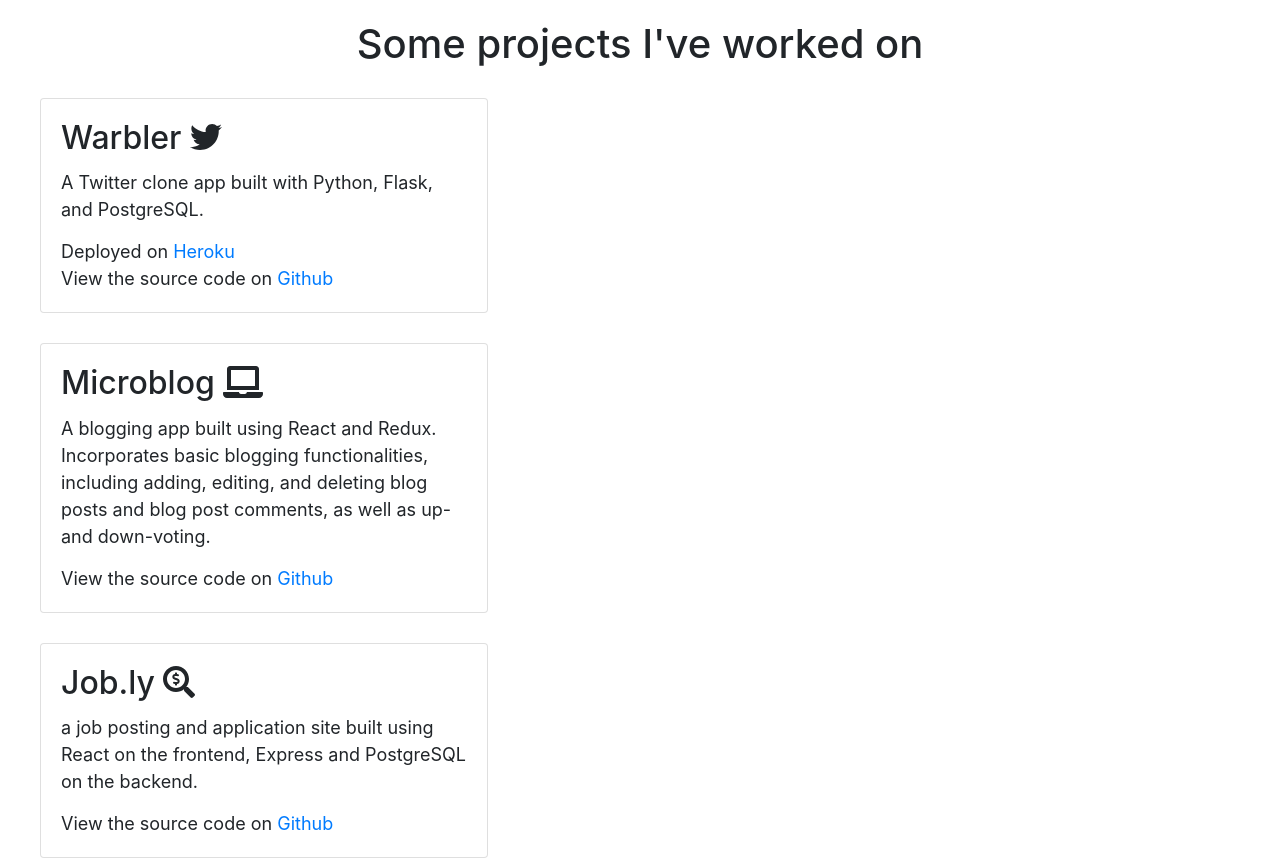
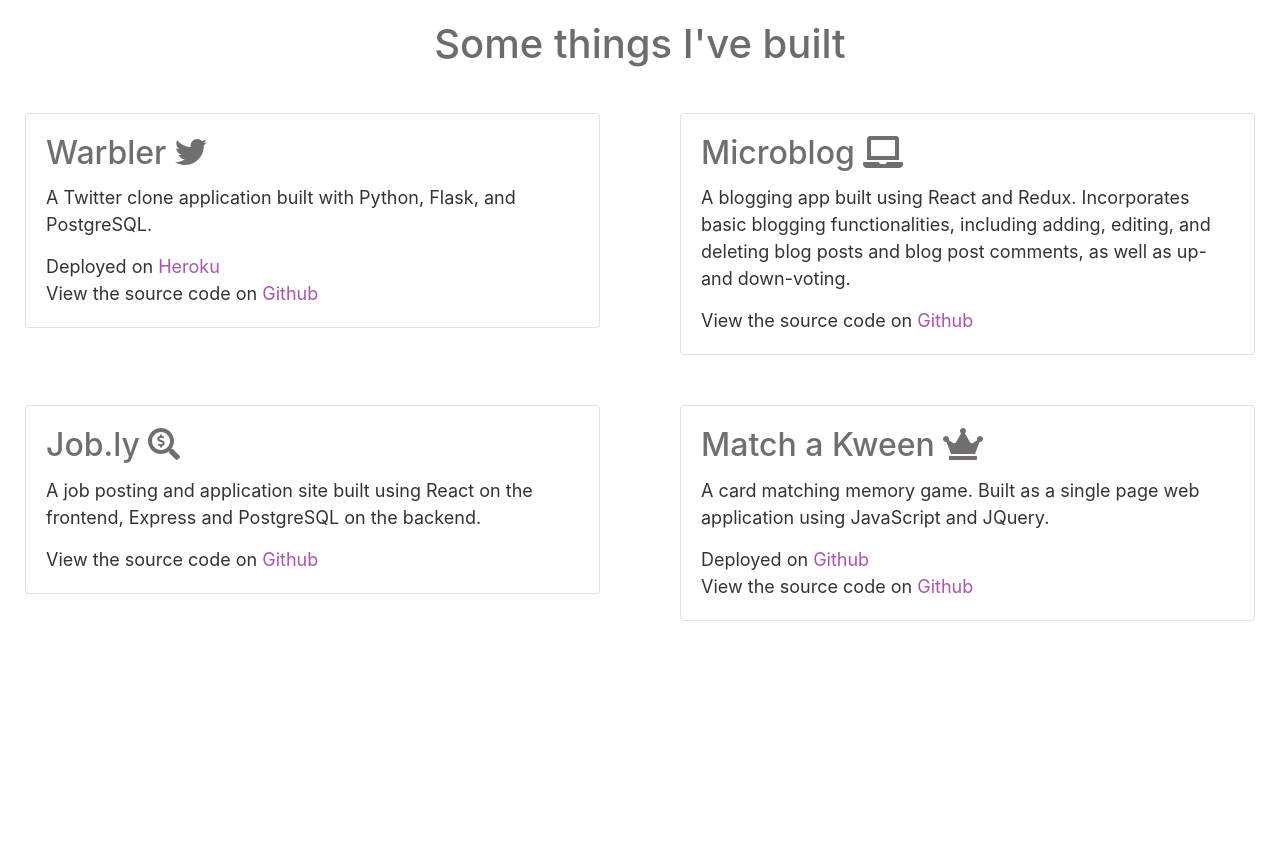
Before and after one commit to hatz7505/personal-website, a React (Create React App) app: page /projects in a window 1280 px wide. Shown: the top 859 px of the page. After the commit the page ends 800 px from the top, so only its background shows below. Built offline with nearby package versions, Linux system fonts and the light colour scheme.

Commit message:
added and styled projects

```diff
--- a/src/Projects.css
+++ b/src/Projects.css
@@ -1,12 +1,33 @@
+.projects-container {
+  position: absolute;
+  top: 0;
+  bottom: 0;
+  right: 0;
+  left: 0;
+  overflow: hidden;
+}
+
+.projects-text-container {
+  position: absolute;
+  top: 0;
+}
+
 .projects-header {
   text-align: center;
   margin: 20px;
+  color: #211b21;
+  opacity: 0.65;
+}
+
+.project-title {
+  color: #211b21;
+  opacity: 0.7;
 }
 
 .project {
-  width: 35%;
-  margin-left: 40px;
-  margin-top: 30px;
+  margin: 25px;
+  color: #211b21;
+  opacity: 0.9;
 }
 
 .project-text {
@@ -24,3 +45,12 @@
 .jobly-github-link {
   margin-top: 15px;
 }
+
+.project-link {
+  color: #a244a2;
+}
+
+.project-link:hover {
+  text-decoration: none;
+  color: #6d2a6d;
+}
--- a/src/Projects.js
+++ b/src/Projects.js
@@ -1,52 +1,79 @@
 import React from "react";
+import SVG from "./SVG";
 import "./Projects.css";
-import { Card, CardBody, CardTitle, CardText } from "reactstrap";
+import { Card, CardBody, CardTitle, CardText, Row, Col } from "reactstrap";
 import { FontAwesomeIcon } from "@fortawesome/react-fontawesome";
-import { faLaptop, faSearchDollar, faCrown } from "@fortawesome/free-solid-svg-icons";
+import {
+  faLaptop,
+  faSearchDollar,
+  faCrown,
+} from "@fortawesome/free-solid-svg-icons";
 import { faTwitter } from "@fortawesome/free-brands-svg-icons";
 
 function Projects() {
   return (
-    <div>
-      <h1 className="projects-header">Some projects I've worked on</h1>
+    <div className="projects-container">
+      {/* <SVG
+        numOfCircles={500}
+        distanceBetween={17}
+        charge={60}
+        withForce={false}
+      /> */}
+      <div className="projects-text-container">
+        <h1 className="projects-header">Some things I've built</h1>
+        <Row>
+          <Col xs="6">
             <Card className="project" style={{ backgroundColor: "white" }}>
               <CardBody>
                 <CardTitle>
-            <h2>
+                  <h2 className="project-title">
                     Warbler <FontAwesomeIcon icon={faTwitter} />
                   </h2>
                 </CardTitle>
                 <CardText className="project-text">
-            A Twitter clone app built with Python, Flask, and PostgreSQL.
+                  A Twitter clone application built with Python, Flask, and
+                  PostgreSQL.
                   <div className="warbly-heroku-link">
                     Deployed on{" "}
-              <a href="https://warbler-star.herokuapp.com/" target="_blank">
+                    <a
+                      className="project-link"
+                      href="https://warbler-star.herokuapp.com/"
+                      target="_blank"
+                    >
                       Heroku
                     </a>
                   </div>
                   <div>
                     View the source code on{" "}
-              <a href="https://github.com/hatz7505/warbler" target="_blank">
+                    <a
+                      className="project-link"
+                      href="https://github.com/hatz7505/warbler"
+                      target="_blank"
+                    >
                       Github
                     </a>
                   </div>
                 </CardText>
               </CardBody>
             </Card>
+          </Col>
+          <Col xs="6">
             <Card className="project" style={{ backgroundColor: "white" }}>
               <CardBody>
                 <CardTitle>
-            <h2>
+                  <h2 className="project-title">
                     Microblog <FontAwesomeIcon icon={faLaptop} />
                   </h2>
                 </CardTitle>
                 <CardText className="project-text">
                   A blogging app built using React and Redux. Incorporates basic
-            blogging functionalities, including adding, editing, and deleting
-            blog posts and blog post comments, as well as up- and down-voting.
+                  blogging functionalities, including adding, editing, and
+                  deleting blog posts and blog post comments, as well as up- and
+                  down-voting.
                   <div className="microblog-github-link">
                     View the source code on{" "}
                     <a
+                      className="project-link"
                       href="https://github.com/vanvemden/react-redux-microblog-frontend"
                       target="_blank"
                     >
@@ -56,35 +83,71 @@ function Projects() {
                 </CardText>
               </CardBody>
             </Card>
+          </Col>
+        </Row>
+        <Row>
+          <Col xs="6">
             <Card className="project" style={{ backgroundColor: "white" }}>
               <CardBody>
                 <CardTitle>
-            <h2>
+                  <h2 className="project-title">
                     Job.ly <FontAwesomeIcon icon={faSearchDollar} />
                   </h2>
                 </CardTitle>
                 <CardText className="project-text">
-            a job posting and application site built using React on the
+                  A job posting and application site built using React on the
                   frontend, Express and PostgreSQL on the backend.
                   <div className="jobly-github-link">
                     View the source code on{" "}
-              <a href="https://github.com/hatz7505/jobly" target="_blank">
+                    <a
+                      className="project-link"
+                      href="https://github.com/hatz7505/jobly"
+                      target="_blank"
+                    >
                       Github
                     </a>
                   </div>
                 </CardText>
               </CardBody>
             </Card>
+          </Col>
+          <Col xs="6">
             <Card className="project" style={{ backgroundColor: "white" }}>
               <CardBody>
                 <CardTitle>
-            <h2>
+                  <h2 className="project-title">
                     Match a Kween <FontAwesomeIcon icon={faCrown} />
                   </h2>
                 </CardTitle>
-          <CardText className="project-text"></CardText>
+                <CardText className="project-text">
+                  A card matching memory game. Built as a single page web
+                  application using JavaScript and JQuery.
+                  <div className="warbly-heroku-link">
+                    Deployed on{" "}
+                    <a
+                      className="project-link"
+                      href="https://hatz7505.github.io/memory-game/"
+                      target="_blank"
+                    >
+                      Github
+                    </a>
+                  </div>
+                  <div>
+                    View the source code on{" "}
+                    <a
+                      className="project-link"
+                      href="https://github.com/hatz7505/memory-game"
+                      target="_blank"
+                    >
+                      Github
+                    </a>
+                  </div>
+                </CardText>
               </CardBody>
             </Card>
+          </Col>
+        </Row>
+      </div>
     </div>
   );
 }
```
Lines whose indentation alone changed are shown as unchanged.
